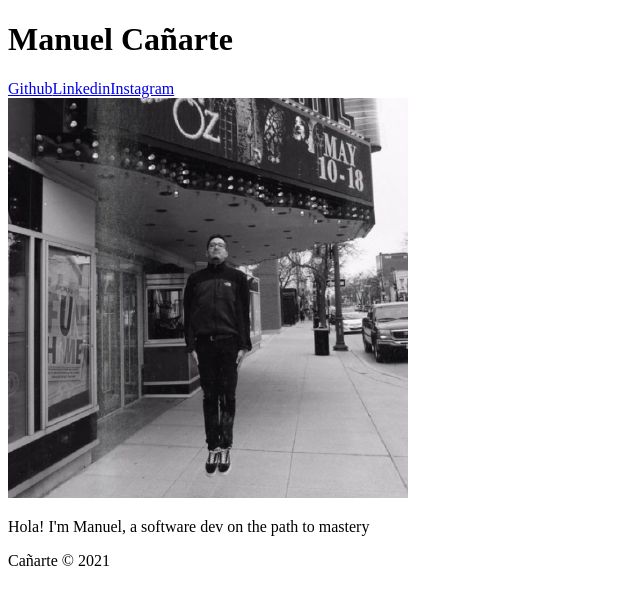
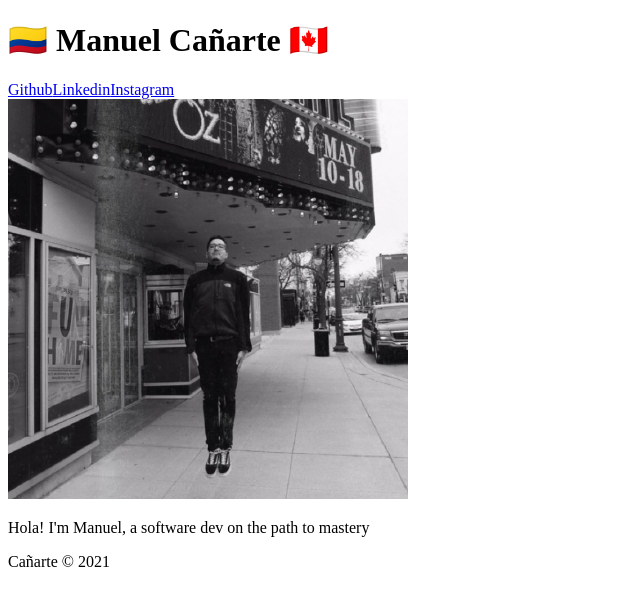
Before and after one commit to macv93/digital-ocean, a Vue app: page / in a window 1280 px wide. Shown: the top 606 px of the page, without its empty margins (0-640 px from the left). Built offline with nearby package versions, Linux system fonts and the light colour scheme.

Commit message:
Add emojis

```diff
--- a/src/App.vue
+++ b/src/App.vue
@@ -1,16 +1,16 @@
 <template>
   <div class="flex flex-col h-screen bg-black font-mono" id="app">
-      <div class="m-auto text-white">
-        <h1 class="text-center py-5">Manuel Cañarte</h1>
-        <div class="flex justify-between">
-          <a href="https://github.com/macv93" class="hover:bg-red-500 px-3" >Github</a>
-          <a href="https://www.linkedin.com/in/manuel-canarte/" class="hover:bg-red-500 px-3" >Linkedin</a>
-          <a href="https://www.instagram.com/spuddy_raspaspa/" class="hover:bg-red-500 px-3" >Instagram</a>
-        </div>
-        <img class="m-auto rounded-tl-full rounded-tr-full py-5" src="./assets/manny.png" alt="A picture of Manuel">
-        <p clas="text-right">Hola! I'm Manuel, a software dev on the path to mastery</p>
+    <div class="m-auto text-white">
+      <h1 class="text-center py-5">🇨🇴 Manuel Cañarte 🇨🇦</h1>
+      <div class="flex justify-between">
+        <a href="https://github.com/macv93" class="hover:bg-red-500 px-3">Github</a>
+        <a href="https://www.linkedin.com/in/manuel-canarte/" class="hover:bg-red-500 px-3">Linkedin</a>
+        <a href="https://www.instagram.com/spuddy_raspaspa/" class="hover:bg-red-500 px-3">Instagram</a>
       </div>
-    <footer class="py-2 text-center text-white">️Cañarte © {{new Date().getFullYear()}}</footer>
+      <img class="m-auto rounded-tl-full rounded-tr-full py-5" src="./assets/manny.png" alt="A picture of Manuel">
+      <p clas="text-">Hola! I'm Manuel, a software dev on the path to mastery</p>
+    </div>
+    <footer class="py-2 text-center text-white">️Cañarte © {{ new Date().getFullYear() }}</footer>
   </div>
 </template>
 
```
